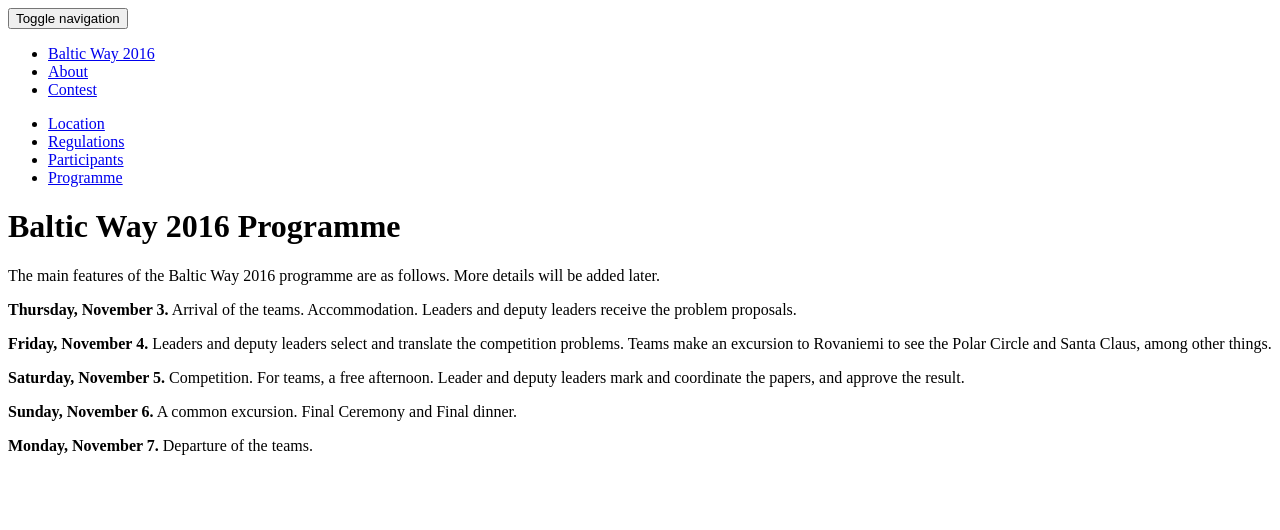
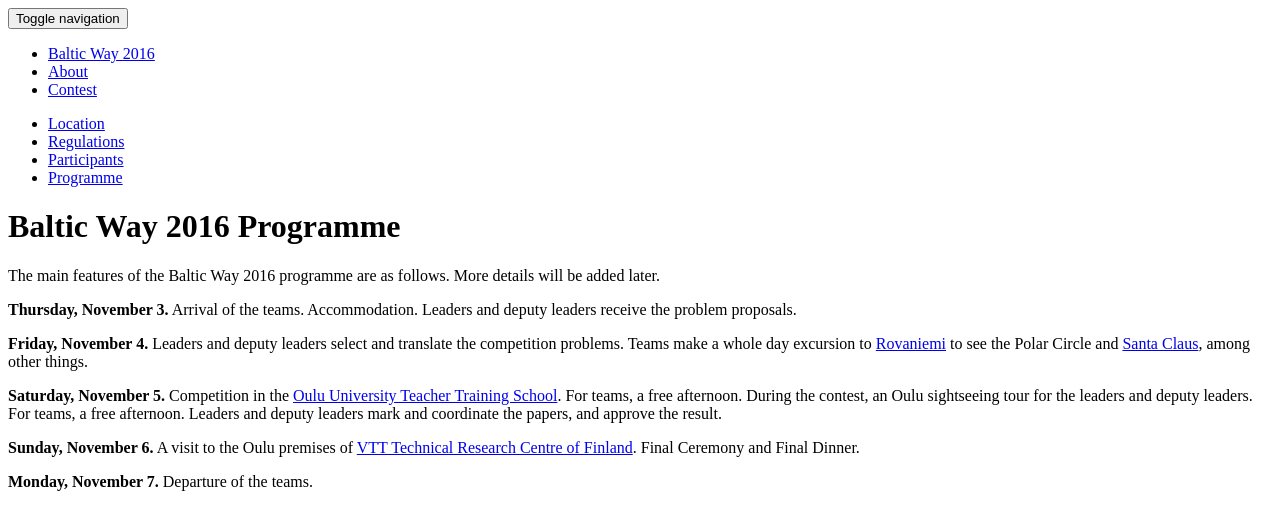
Before and after one commit to matematiikkakilpailut/matematiikkakilpailut.github.io, a Jekyll site: the page built from BW2016/programme/index.md, in a window 1280 px wide. Shown: the top 530 px of the page. Built offline with Jekyll 4.4.1, drawn with Linux system fonts in a browser that asks for light colours; nearby versions of some CDN libraries; a style sheet for code colours, icons or effects is not loaded.

Commit message:
Ohjelman tarkennusta

```diff
--- a/BW2016/programme/index.md
+++ b/BW2016/programme/index.md
@@ -9,10 +9,10 @@
 
 <b>Thursday, November 3.</b> Arrival of the teams. Accommodation. Leaders and deputy leaders receive the problem proposals.
 
-<b>Friday, November 4.</b> Leaders and deputy leaders select and translate the competition problems. Teams make an excursion to Rovaniemi to see the Polar Circle and Santa Claus, among other things.
+<b>Friday, November 4.</b> Leaders and deputy leaders select and translate the competition problems. Teams make a whole day excursion to [Rovaniemi](http://www.rovaniemi.fi/fi) to see the Polar Circle and [Santa Claus](http://www.santaclausvillage.info/), among other things.
 
-<b>Saturday, November 5.</b> Competition. For teams, a free afternoon. Leader and deputy leaders mark and coordinate the papers, and approve the result.
+<b>Saturday, November 5.</b> Competition in the [Oulu University Teacher Training School](https://norssiportti.oulu.fi/index.php?id=3659&lang_id=1). For teams, a free afternoon. During the contest, an Oulu sightseeing tour for the leaders and deputy leaders. For teams, a free afternoon. Leaders and deputy leaders mark and coordinate the papers, and approve the result.
 
-<b>Sunday, November 6.</b> A common excursion. Final Ceremony and Final dinner.
+<b>Sunday, November 6.</b> A visit to the Oulu premises of [VTT Technical Research Centre of Finland](http://www.vttresearch.com/). Final Ceremony and Final Dinner.
 
 <b>Monday, November 7.</b> Departure of the teams.
```
